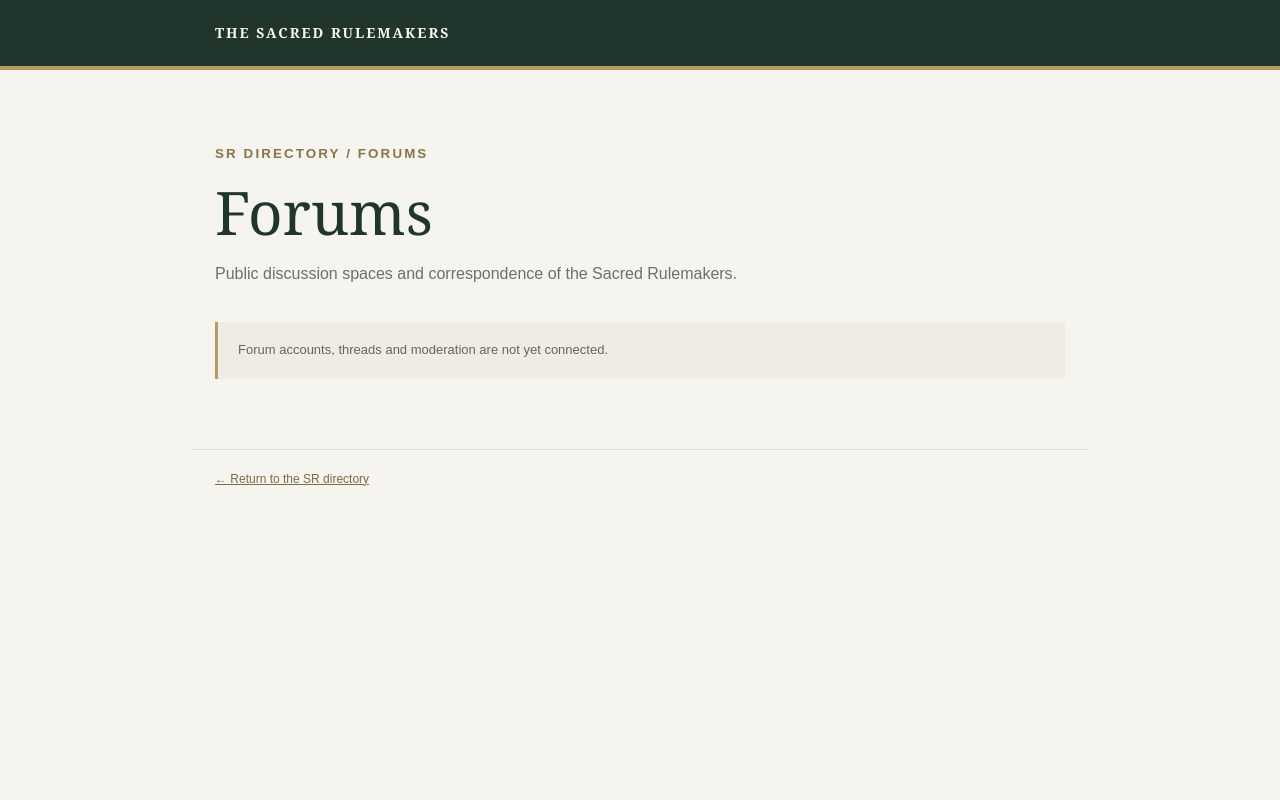
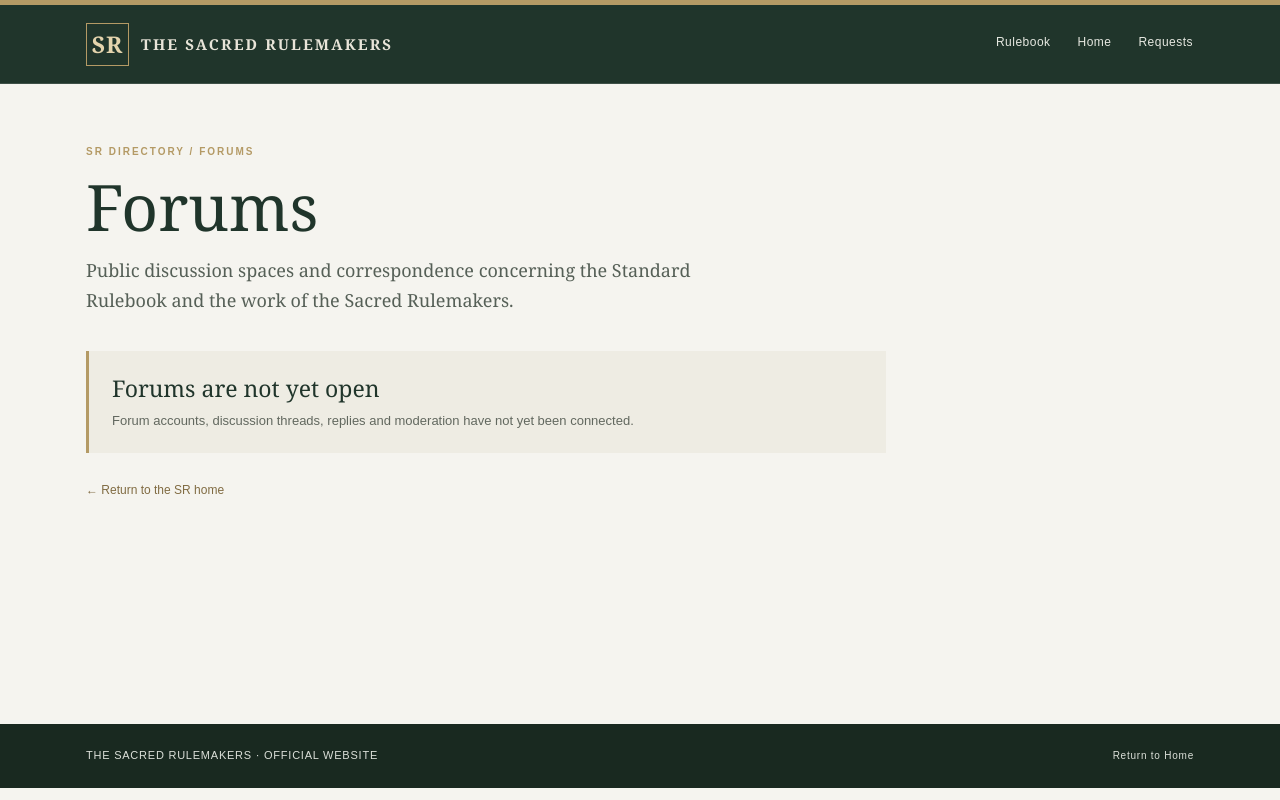
Before and after one commit to Sacred-Rulemakers/SR, a plain HTML site: page forums/index.html in a window 1280 px wide. Drawn offline with Linux system fonts and the light colour scheme.

Commit message:
Align Forums page with shared SR design

```diff
--- a/forums/index.html
+++ b/forums/index.html
@@ -1 +1,17 @@
-<!doctype html><html lang="en-GB"><head><meta charset="utf-8"><meta name="viewport" content="width=device-width,initial-scale=1"><meta name="theme-color" content="#20352b"><title>Forums — SR</title><style>body{margin:0;background:#f5f4ef;color:#222a24;font:16px/1.6 Arial,sans-serif}header{background:#20352b;color:#f8f5ec;padding:20px max(22px,calc((100% - 850px)/2));border-bottom:4px solid #b49a65}header a{color:#f8f5ec;text-decoration:none;font:small-caps 700 14px Georgia,serif;letter-spacing:.14em}main{max-width:850px;margin:0 auto;padding:70px 24px}small{color:#8a7448;text-transform:uppercase;letter-spacing:.16em;font-weight:bold}h1{font:normal clamp(40px,7vw,60px)/1.1 Georgia,serif;color:#20352b;margin:14px 0}p{color:#687269;max-width:650px}.status{margin-top:35px;padding:18px 20px;background:#eeece3;border-left:3px solid #b49a65;color:#62685f;font-size:13px}footer{max-width:850px;margin:0 auto;padding:20px 24px;border-top:1px solid #dedfd6;font-size:12px}footer a{color:#806b42}</style></head><body><header><a href="/SR/">THE SACRED RULEMAKERS</a></header><main><small>SR DIRECTORY / FORUMS</small><h1>Forums</h1><p>Public discussion spaces and correspondence of the Sacred Rulemakers.</p><div class="status">Forum accounts, threads and moderation are not yet connected.</div></main><footer><a href="/SR/">← Return to the SR directory</a></footer></body></html>
+<!doctype html>
+<html lang="en-GB"><head><meta charset="utf-8"><meta name="viewport" content="width=device-width,initial-scale=1">
+<meta name="theme-color" content="#20352b"><meta name="description" content="Public discussion spaces and correspondence concerning the Standard Rulebook and the work of the Sacred Rulemakers.">
+<title>Forums — The Sacred Rulemakers</title><link rel="stylesheet" href="../assets/sr.css"></head>
+<body><div class="gold-rule"></div>
+<header class="site-header"><div class="head">
+  <a class="brand" href="/SR/" aria-label="The Sacred Rulemakers home"><span class="mark">SR</span><span class="brand-name">THE SACRED RULEMAKERS</span></a>
+  <nav class="primary-nav" aria-label="Primary navigation">
+    <a href="/SR/standard-rulebook/">Rulebook</a>
+    <a href="/SR/">Home</a>
+    <a href="/SR/requests/">Requests</a>
+  </nav>
+</div></header><main class="page-main"><div class="wrap">
+<section class="page-heading"><div class="eyebrow">SR DIRECTORY / FORUMS</div><h1>Forums</h1><p>Public discussion spaces and correspondence concerning the Standard Rulebook and the work of the Sacred Rulemakers.</p></section>
+<section class="notice" aria-label="Availability"><h2>Forums are not yet open</h2><p>Forum accounts, discussion threads, replies and moderation have not yet been connected.</p></section>
+<a class="back-link" href="/SR/">← Return to the SR home</a>
+</div></main><footer class="site-footer"><div class="wrap"><span>THE SACRED RULEMAKERS · OFFICIAL WEBSITE</span><small><a href="/SR/">Return to Home</a></small></div></footer></body></html>
```
